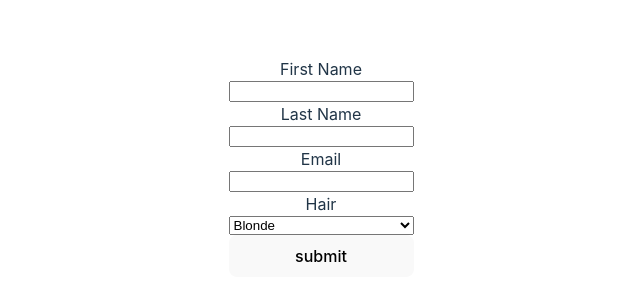
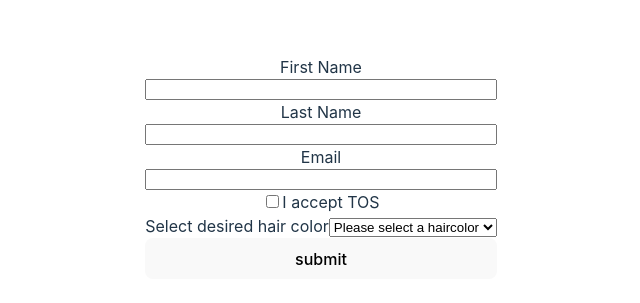
Before and after one commit to radovanbotik/formik, a React (Vite) app: page / in a window 1280 px wide. Shown: the part 233-536 px from the top of the page, without its empty margins (319-959 px from the left). Built offline with nearby package versions, Linux system fonts and the light colour scheme.

Commit message:
finished

```diff
--- /dev/null
+++ b/src/components/ToDo/Checkbox.tsx
@@ -0,0 +1,18 @@
+import React from "react";
+import { useField } from "formik";
+
+const Checkbox = ({ children, ...props }) => {
+  const [field, meta] = useField({ ...props, type: "checkbox" });
+
+  return (
+    <div>
+      <label>
+        <input type="checkbox" {...field} {...props} />
+        {children}
+      </label>
+      {meta.touched && meta.error && <p>{meta.error}</p>}
+    </div>
+  );
+};
+
+export default Checkbox;
--- a/src/components/ToDo/Form.tsx
+++ b/src/components/ToDo/Form.tsx
@@ -1,18 +1,23 @@
 import React from "react";
-import Input from "./Input";
-import { Formik, Field, Form, ErrorMessage } from "formik";
+import { Formik, Form } from "formik";
 import Button from "./Button";
 import * as Yup from "yup";
+import TextInput from "./TextInput";
+import Checkbox from "./Checkbox";
+import Select from "./Select";
 
 const Formular = () => {
   return (
     <Formik
-      initialValues={{ firstname: "", lastname: "", email: "", hair: "blonde" }}
+      initialValues={{ firstname: "", lastname: "", email: "", TOS: false, haircolor: "" }}
       validationSchema={Yup.object({
         firstname: Yup.string().max(15, "Must be 15 characters or less").required("This field is required."),
         lastname: Yup.string().max(15, "Must be 15 characters or less").required("This field is requried."),
         email: Yup.string().email("Invalid email address.").required("This field is required."),
-        hair: Yup.string().required("This field is required."),
+        TOS: Yup.boolean().isTrue("You have to agree to our TOS in order to continue."),
+        haircolor: Yup.string()
+          .oneOf(["blonde", "red", "blue"], "Please select from provided haircolors.")
+          .required("This field is required."),
       })}
       onSubmit={values => {
         console.log(values);
@@ -20,32 +25,16 @@ const Formular = () => {
     >
       {formik => (
         <Form style={{ display: "flex", flexDirection: "column" }}>
-          {/* <Input formikprops={formik.getFieldProps("firstname")} id={"firstname"} /> */}
-          {/* {formik.touched.firstname && formik.errors.firstname && <p>{formik.errors.firstname}</p>} */}
-          {/* <Input formikprops={formik.getFieldProps("lastname")} id={"lastname"} /> */}
-          {/* {formik.touched.lastname && formik.errors.lastname && <p>{formik.errors.lastname}</p>} */}
-          {/* <Input formikprops={formik.getFieldProps("email")} id={"email"} /> */}
-          {/* {formik.touched.email && formik.errors.email && <p>{formik.errors.email}</p>} */}
-          <label htmlFor="firstname">First Name</label>
-          <Field name="firstname" type="text" />
-          <ErrorMessage name="firstname" />
-
-          <label htmlFor="lastname">Last Name</label>
-          <Field name="lastname" type="text" />
-          <ErrorMessage name="lastname" />
-
-          <label htmlFor="email">Email</label>
-          <Field name="email" type="email" />
-          <ErrorMessage name="email" />
-
-          <label htmlFor="hair">Hair</label>
-          <Field name="hair" as="select">
+          <TextInput label="First Name" name="firstname" type="text" />
+          <TextInput label="Last Name" name="lastname" type="text" />
+          <TextInput label="Email" name="email" type="email" />
+          <Checkbox name="TOS">I accept TOS</Checkbox>
+          <Select label="Select desired hair color" name="haircolor">
+            <option value="">Please select a haircolor</option>
             <option value="blonde">Blonde</option>
             <option value="red">Red</option>
             <option value="blue">Blue</option>
-          </Field>
-          <ErrorMessage name="hair" />
-
+          </Select>
           <Button />
         </Form>
       )}
--- /dev/null
+++ b/src/components/ToDo/Select.tsx
@@ -0,0 +1,15 @@
+import React from "react";
+import { useField } from "formik";
+
+const Select = ({ label, ...props }) => {
+  const [field, meta] = useField(props);
+  return (
+    <div>
+      <label htmlFor={props.name || props.id}>{label}</label>
+      <select {...field} {...props} />
+      {meta.touched && meta.error && <p>{meta.error}</p>}
+    </div>
+  );
+};
+
+export default Select;
--- /dev/null
+++ b/src/components/ToDo/TextInput.tsx
@@ -0,0 +1,16 @@
+import { useField } from "formik";
+import React from "react";
+
+const TextInput = ({ label, ...props }) => {
+  const [field, meta] = useField(props);
+
+  return (
+    <>
+      <label htmlFor={props.id || props.name}>{label}</label>
+      <input {...field} {...props} />
+      {meta.touched && meta.error && <p>{meta.error}</p>}
+    </>
+  );
+};
+
+export default TextInput;
```
Also changed, not shown: src/components/ToDo/Input.tsx (deleted, +0 -10 lines).
